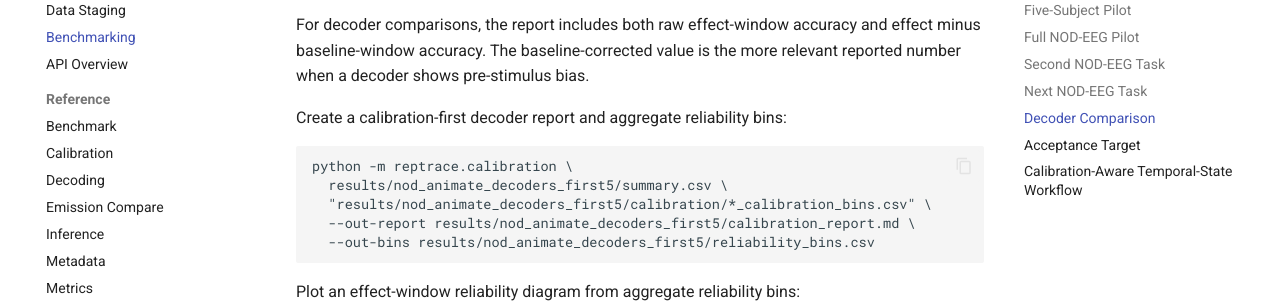
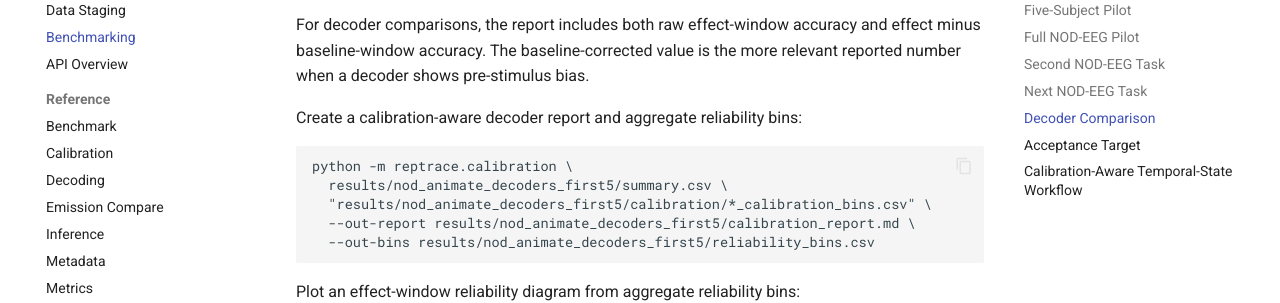
Before and after one commit to FlorianPfaff/RepTrace, an MkDocs documentation site: the page built from docs/benchmarking.md, in a window 1280 px wide and 900 px high, scrolled down 7391 px. Shown: the part 152-455 px from the top of the window. Built offline with MkDocs 1.6.1 and Material for MkDocs 9.7.7, drawn with Linux system fonts in a browser that asks for light colours; comment, search, counter and statistics services are not loaded.

Commit message:
Use calibration-aware wording

````diff
--- a/docs/benchmarking.md
+++ b/docs/benchmarking.md
@@ -385,7 +385,7 @@ For decoder comparisons, the report includes both raw effect-window accuracy
 and effect minus baseline-window accuracy. The baseline-corrected value is the
 more relevant reported number when a decoder shows pre-stimulus bias.
 
-Create a calibration-first decoder report and aggregate reliability bins:
+Create a calibration-aware decoder report and aggregate reliability bins:
 
 ```bash
 python -m reptrace.calibration \
````
Also changed, not shown: README.md (+1 -1 lines).
